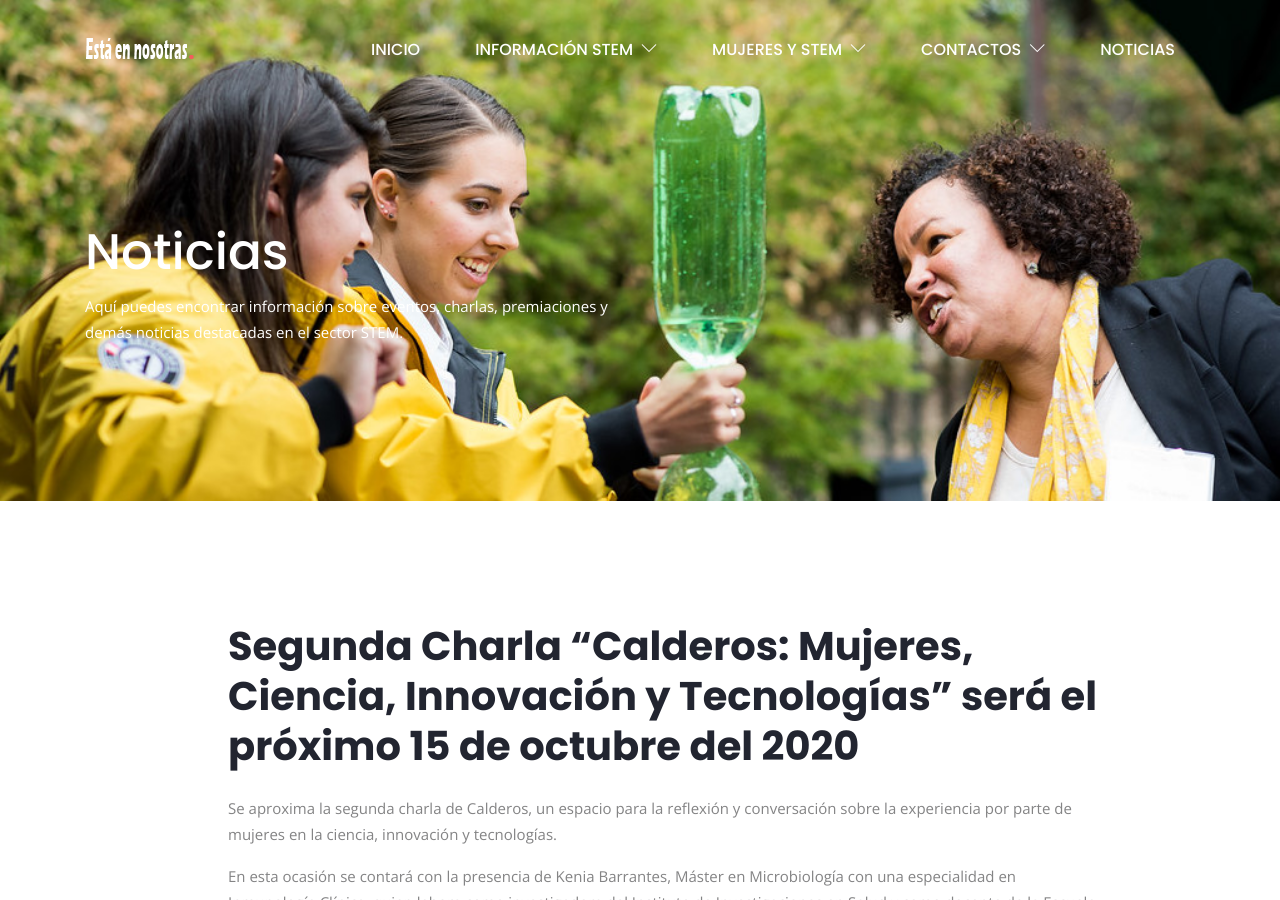
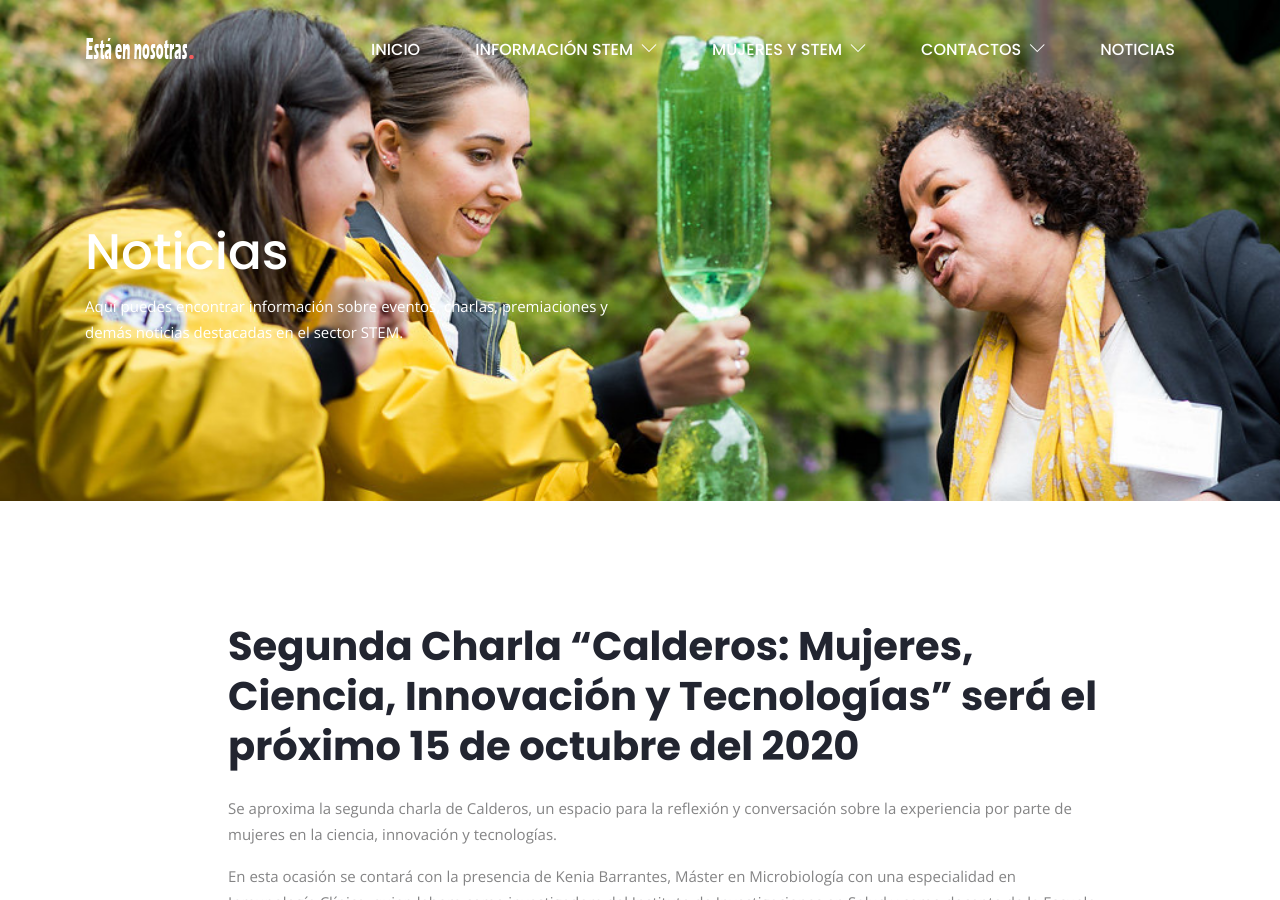
Before and after one commit to estaennosotraspiloto/estaennosotraspiloto, a Jekyll site: the page built from noticias.html, in a window 1280 px wide and 900 px high. Built offline with Jekyll 4.4.1, drawn with Linux system fonts in a browser that asks for light colours.

Commit message:
Update from Forestry.io estaennosotraspiloto created assets/images/team/noticias-9.jpg estaennosotraspiloto updated noticias.html

```diff
--- a/noticias.html
+++ b/noticias.html
@@ -1,6 +1,6 @@
 ---
 layout: default
-header_image: "/assets/images/team/noticias-8.jpg"
+header_image: "/assets/images/team/noticias-9.jpg"
 title: 'Noticias '
 description: Aquí puedes encontrar  información sobre eventos, charlas, premiaciones
   y demás noticias destacadas en el sector STEM.
```
Also changed, not shown: assets/images/team/noticias-9.jpg (added).
